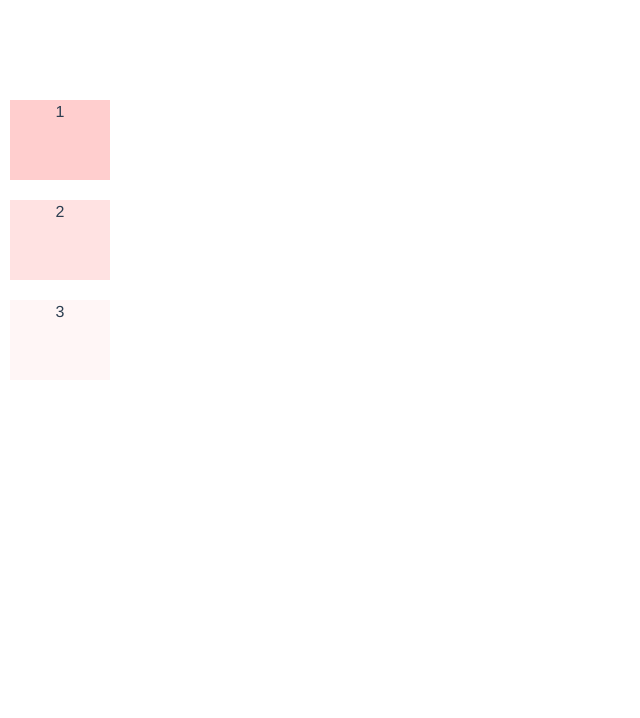
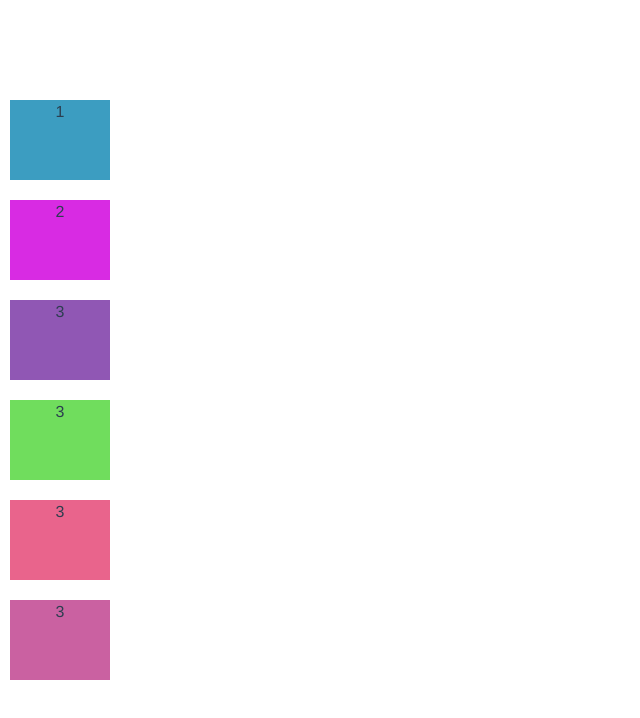
Before and after one commit to skitale-design/dynamic-table, a Vue app: page / in a window 1280 px wide. Shown: the top 718 px of the page, without its empty margins (0-640 px from the left). Built offline with nearby package versions, Linux system fonts and the light colour scheme.

Commit message:
РАНДОМНЫЕ ЦВЕТА
Раскрашиваю каждый элемент случайным образом.

```diff
--- a/src/App.vue
+++ b/src/App.vue
@@ -4,7 +4,7 @@
       <OnlyDivs
         :msg=el.value
         class="cell"
-        :color="`rgb(${el.color.r},${el.color.g+20*el.id},${el.color.b+20*el.id}`"
+        :color="`rgb(${255*Math.random()},${255*Math.random()},${255*Math.random()}`"
         :top=el.id*el.height
         :height=el.height
       />
@@ -15,6 +15,7 @@
 <script setup>
   import data from "./data/data.json";
   import OnlyDivs from "./components/OnlyDivs/OnlyDivs.vue";
+  console.log(Math.random())
 </script>
 
 <style>
--- a/src/data/data.json
+++ b/src/data/data.json
@@ -2,6 +2,9 @@
   "cells": [
     { "id": 1, "height": 100 , "value":"1", "color":{"r": 255, "g": 186, "b": 186} },
     { "id": 2, "height": 100 , "value":"2",  "color":{"r": 255, "g": 186, "b": 186}  },
-    { "id": 3, "height": 100 , "value":"3",  "color":{"r": 255, "g": 186, "b": 186}  }
+    { "id": 3, "height": 100 , "value":"3",  "color":{"r": 255, "g": 186, "b": 186}  },
+    { "id": 4, "height": 100 , "value":"3",  "color":{"r": 255, "g": 186, "b": 186}  },
+    { "id": 5, "height": 100 , "value":"3",  "color":{"r": 255, "g": 186, "b": 186}  },
+    { "id": 6, "height": 100 , "value":"3",  "color":{"r": 255, "g": 186, "b": 186}  }
   ]
 }
```
